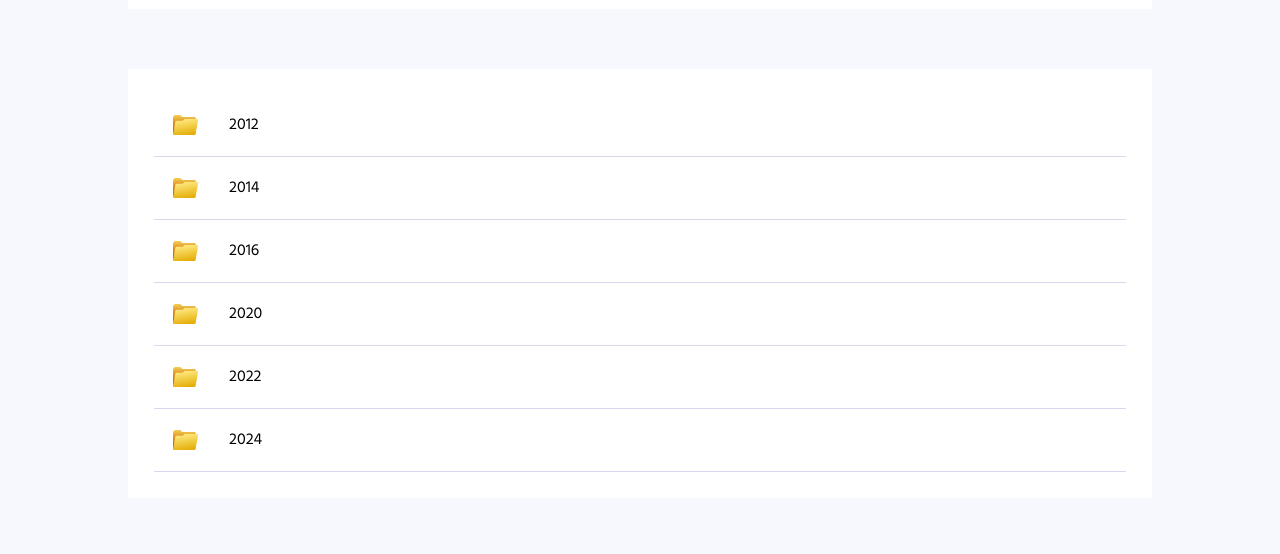
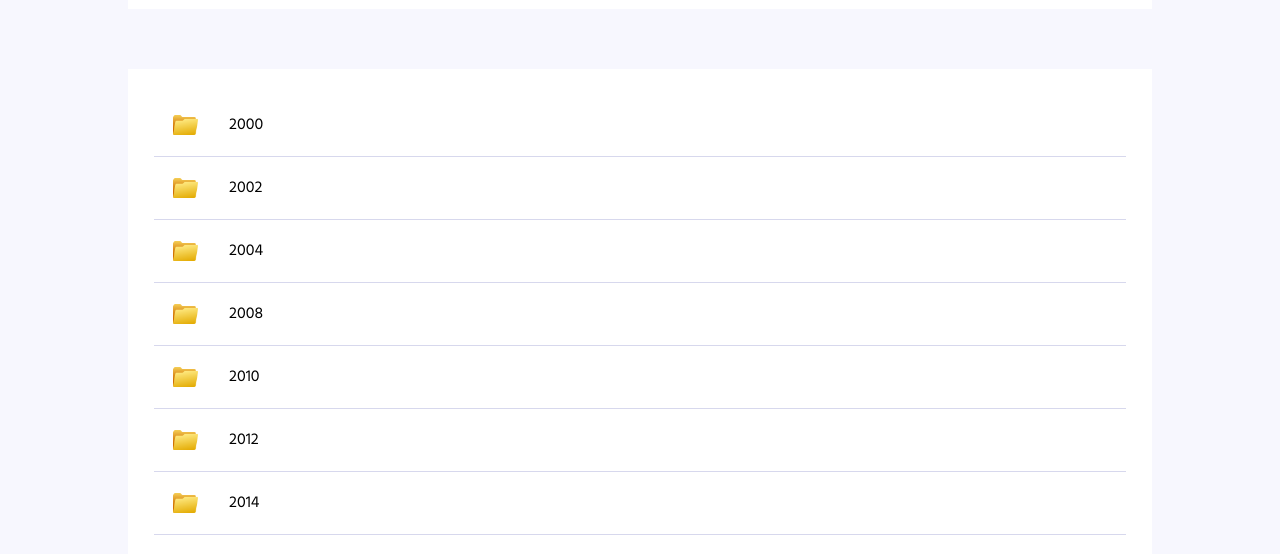
Before and after one commit to UMiSF/umisf-client, a React (Create React App) app: page /admin/gallery in a window 1280 px wide. Shown: the part 240-794 px from the top of the page. Built offline with nearby package versions, Linux system fonts and the light colour scheme.

Commit message:
Add delete modal

```diff
--- a/src/Views/AdminGalleryPage/AdminGalleryPage.jsx
+++ b/src/Views/AdminGalleryPage/AdminGalleryPage.jsx
@@ -2,9 +2,31 @@ import React, { Component, useState } from "react";
 import AdminHeader from "../AdminHeaderPage/AdminHeader";
 import AdminNavbar from "../AdminNavbar/AdminNavbar";
 import styles from "./adminGalleryPage.module.css";
+import { Modal } from "react-bootstrap";
 
 const AdminGalleryPage = () => {
-  const [years, setYears] = useState([2012, 2014, 2016, 2020, 2022, 2024]);
+  const [years, setYears] = useState([
+    2000, 2002, 2004, 2008, 2010, 2012, 2014, 2016, 2020, 2022, 2024,
+  ]);
+
+  const [show, setShow] = useState(false);
+  const [folderToBeDeleted, setFolderToBeDeleted] = useState("");
+
+  const handleClose = (e) => {
+    e.preventDefault();
+    setShow(false);
+  };
+  const handleShow = (folder) => {
+    setShow(true);
+    setFolderToBeDeleted(folder)
+  };
+
+  const deleteFolder = (e) => {
+    e.preventDefault();
+    console.log(folderToBeDeleted);
+    setShow(false)
+  };
+
   return (
     <div className={`${styles["gallery-container"]}`}>
       <AdminHeader />
@@ -19,13 +41,52 @@ const AdminGalleryPage = () => {
         </button>
       </div>
       <div className={`${styles["folder-container"]}`}>
-        {years.map((year) => (
-          <a href={`gallery/year/${year}`} className={`${styles["folder"]}`}>
-            <img src={require("../../assests/images/folder.png")} alt="" />{" "}
-            {year}
-          </a>
+        {years.map((year,index) => (
+          <div>
+            <div className={`${styles["folder"]}`}>
+              <a href={`gallery/year/${year}`}>
+                <img src={require("../../assests/images/folder.png")} alt="" />{" "}
+                {year}
+              </a>
+              <button
+                className={`${styles["folder-delete"]}`}
+                onClick={()=>handleShow(index)}
+              >
+                <img src={require("../../assests/images/delete.png")} alt="" />
+              </button>
+            </div>
+          </div>
         ))}
       </div>
+      {/* modal for adding img */}
+      <Modal show={show} onHide={handleClose} centered>
+        <Modal.Header style={{ backgroundColor: "#f5f6fa" }}>
+          <Modal.Title style={{fontFamily:'Hind',fontSize:'18px'}}>Delete Folder</Modal.Title>
+        </Modal.Header>
+        <form style={{ backgroundColor: "#f5f6fa" }}>
+          <Modal.Body>
+            <div className="row">
+              <div className="col-11">
+                <h5 style={{fontFamily:'Hind',fontSize:'18px'}}>Are you sure you want to delete this folder? </h5>
+              </div>
+            </div>
+          </Modal.Body>
+
+          <Modal.Footer>
+            <button onClick={handleClose} className="btn btn-secondary" style={{fontFamily:'Hind',fontSize:'18px'}}>
+              Close
+            </button>
+            <button
+              type="submit"
+              className="btn btn-light"
+              onClick={deleteFolder}
+              style={{fontFamily:'Hind',fontSize:'18px',background:'red',color:'white'}}
+            >
+              Delete
+            </button>
+          </Modal.Footer>
+        </form>
+      </Modal>
     </div>
   );
 };
--- a/src/Views/AdminGalleryPage/adminGalleryPage.module.css
+++ b/src/Views/AdminGalleryPage/adminGalleryPage.module.css
@@ -1,7 +1,8 @@
 .gallery-container {
   background: #f7f7fe;
+  height: 100%;
+  width: 100%;
   min-height: 100vh;
-  width: 100%;
 }
 
 .main-title {
@@ -41,21 +42,30 @@
 }
 
 .folder {
-  text-decoration: none;
-  font-size: 16px;
-  font-family: "Hind";
   padding: 16px;
-  color: black;
   align-items: center;
   display: block;
   border-bottom: 1px solid #d7d8ed;
   width: 100%;
   transition: ease-in-out 0.7s;
+  display: flex;
 }
 
-.folder:hover {
+.folder a {
+  text-decoration: none;
+  font-size: 16px;
+  font-family: "Hind";
+  color: black;
+  flex: 1;
+}
+
+.folder:hover{
   background: #f7f7fe;
   transform: scale(1.01);
+}
+
+.folder:hover .folder-delete{
+  display: block;
 }
 
 .folder img {
@@ -64,9 +74,23 @@
 }
 
 .folder-container {
-  margin-top: 3vw;
   background: white;
   color: black;
   margin: 60px 10vw;
   padding: 2vw;
+  margin-bottom: 0;
 }
+
+.folder-delete{
+  border: none;
+  background: transparent;
+  display: none;
+  height:25px;
+  transition: ease-in-out 10s;
+}
+
+.folder-delete img{
+  width: 25px;
+  position: relative;
+  top: -0.5vw;
+}
```
Also changed, not shown: src/assests/images/delete.png (added).
